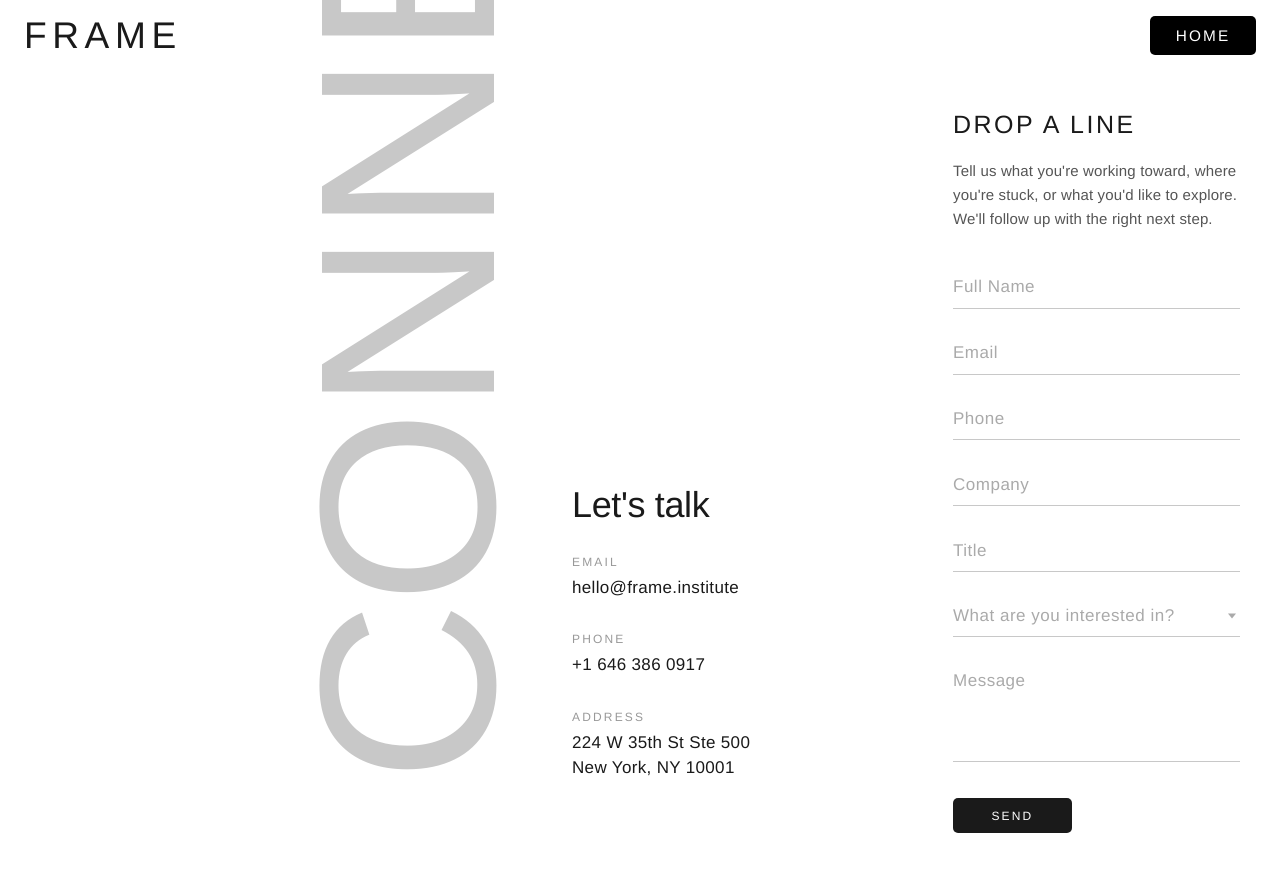
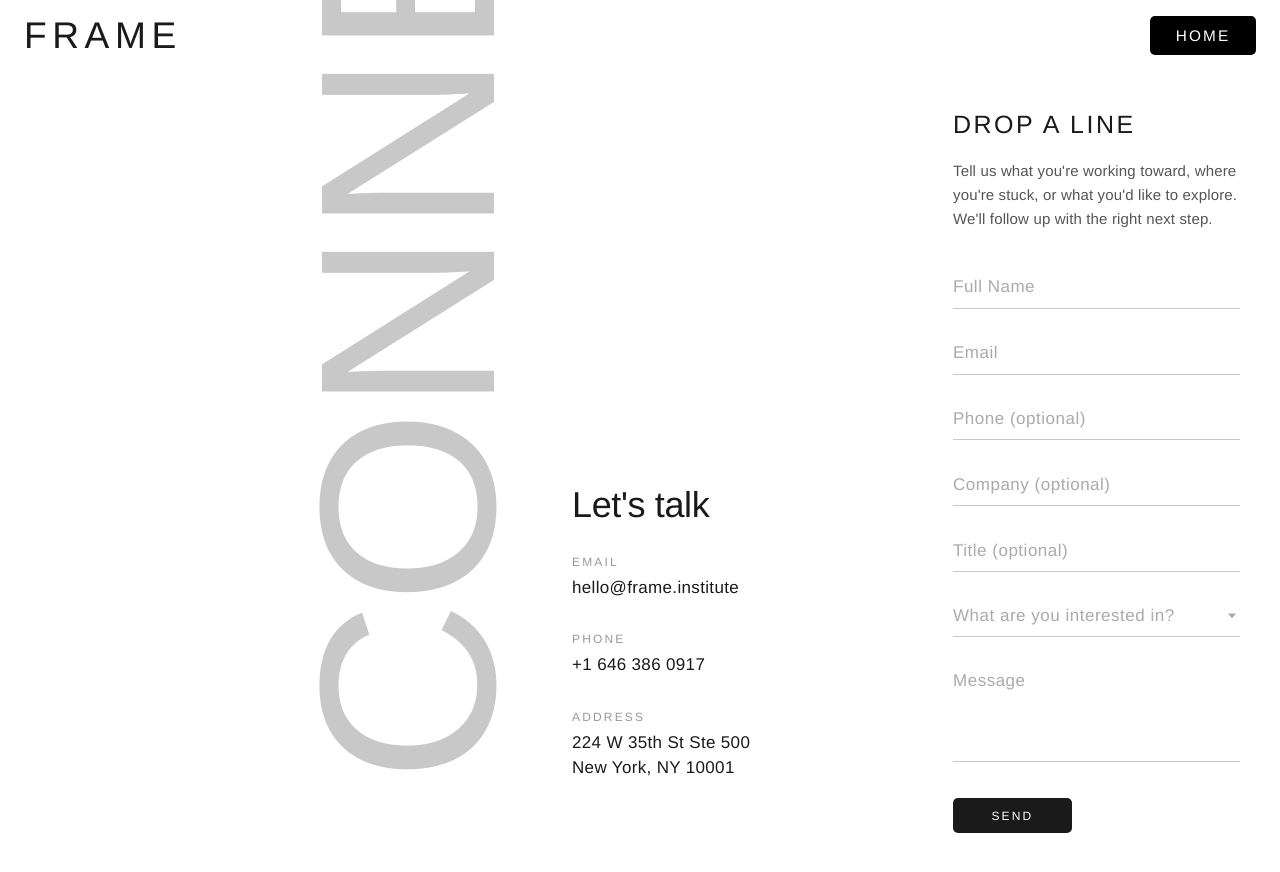
Before and after one commit to mducfnd/frame-institute, a Next.js app: page /connect in a window 1280 px wide. Shown: the top 872 px of the page. Built offline with nearby package versions, Linux system fonts and the light colour scheme; a web font is replaced by a local one.

Commit message:
Add required fields and autocomplete to Drop a Line form

```diff
--- a/app/connect/page.tsx
+++ b/app/connect/page.tsx
@@ -259,13 +259,21 @@ export default function ConnectPage() {
                 onSubmit={handleSubmit}
                 style={{ display: "flex", flexDirection: "column", gap: "24px" }}
               >
-                {["Full Name", "Email", "Phone", "Company", "Title"].map((field) => (
+                {[
+                  { label: "Full Name", name: "full_name", type: "text", required: true, autoComplete: "name" },
+                  { label: "Email", name: "email", type: "email", required: true, autoComplete: "email" },
+                  { label: "Phone", name: "phone", type: "tel", required: false, autoComplete: "tel" },
+                  { label: "Company", name: "company", type: "text", required: false, autoComplete: "organization" },
+                  { label: "Title", name: "title", type: "text", required: false, autoComplete: "organization-title" },
+                ].map((field) => (
                   <input
-                    key={field}
+                    key={field.name}
                     className="frame-input"
-                    type={field === "Email" ? "email" : field === "Phone" ? "tel" : "text"}
-                    name={field.toLowerCase().replace(" ", "_")}
-                    placeholder={field}
+                    type={field.type}
+                    name={field.name}
+                    placeholder={field.label + (field.required ? "" : " (optional)")}
+                    required={field.required}
+                    autoComplete={field.autoComplete}
                   />
                 ))}
 
@@ -282,6 +290,7 @@ export default function ConnectPage() {
                   className="frame-input"
                   placeholder="Message"
                   name="message"
+                  required
                   rows={4}
                   style={{ resize: "none", paddingTop: "0.65rem" }}
                 />
@@ -481,13 +490,21 @@ export default function ConnectPage() {
                 onSubmit={handleSubmit}
                 style={{ display: "flex", flexDirection: "column", gap: "24px" }}
               >
-                {["Full Name", "Email", "Phone", "Company", "Title"].map((field) => (
+                {[
+                  { label: "Full Name", name: "full_name", type: "text", required: true, autoComplete: "name" },
+                  { label: "Email", name: "email", type: "email", required: true, autoComplete: "email" },
+                  { label: "Phone", name: "phone", type: "tel", required: false, autoComplete: "tel" },
+                  { label: "Company", name: "company", type: "text", required: false, autoComplete: "organization" },
+                  { label: "Title", name: "title", type: "text", required: false, autoComplete: "organization-title" },
+                ].map((field) => (
                   <input
-                    key={field}
+                    key={field.name}
                     className="frame-input"
-                    type={field === "Email" ? "email" : field === "Phone" ? "tel" : "text"}
-                    name={field.toLowerCase().replace(" ", "_")}
-                    placeholder={field}
+                    type={field.type}
+                    name={field.name}
+                    placeholder={field.label + (field.required ? "" : " (optional)")}
+                    required={field.required}
+                    autoComplete={field.autoComplete}
                   />
                 ))}
 
@@ -504,6 +521,7 @@ export default function ConnectPage() {
                   className="frame-input"
                   placeholder="Message"
                   name="message"
+                  required
                   rows={4}
                   style={{ resize: "none", paddingTop: "0.65rem" }}
                 />
```
